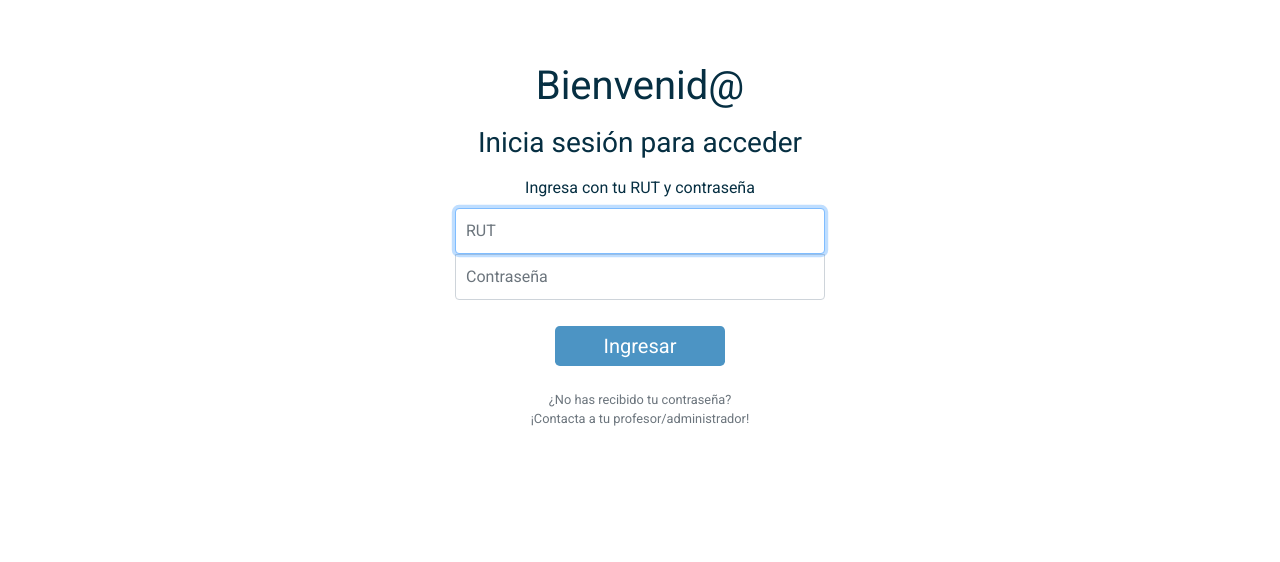
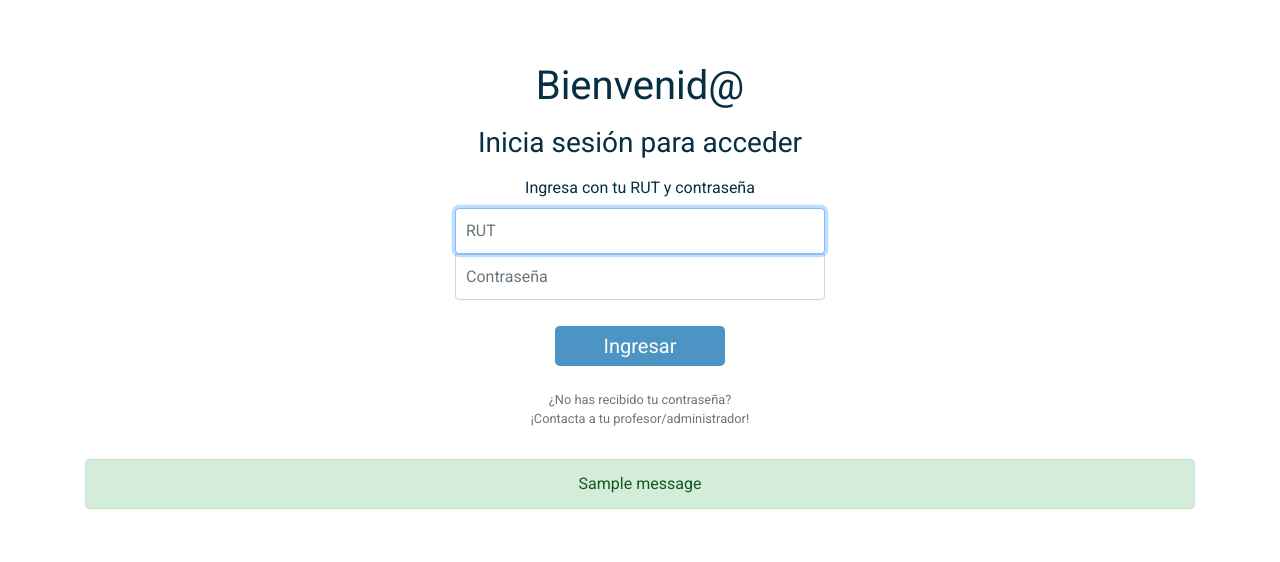
Before and after one commit to DCC-CC4401/2018-2-Tiburoncin-hu-ha-ha-T4, a Django app: page /login/ in a window 1280 px wide. Shown: the part 87-649 px from the top of the page. Run offline with Django 3.2, Linux system fonts and the light colour scheme; tables that the repository leaves empty hold one stand-in row (values such as "Sample post"); one stand-in notice (Sample message) is shown; some libraries are stand-ins or nearby versions.

Commit message:
Message warning Login

```diff
--- a/T4/coevaluacion/templates/login.html
+++ b/T4/coevaluacion/templates/login.html
@@ -40,6 +40,15 @@
                 <button class="btn btn-lg btn-primary-custom px-5 mt-3" type="submit">Ingresar</button>
                 <p class="mt-4 text-muted small">¿No has recibido tu contraseña?<br>¡Contacta a tu profesor/administrador!</p>
             </form>
+
+        {% for message in messages %}
+            <div class="alert
+            {% if message.tags == 'error' %}
+            alert-danger
+            {% else %}
+            alert-{{ message.tags }}
+            {% endif %}">{{ message }}</div>
+        {% endfor %}
         </div>
     </body>
     </html>
--- a/T4/coevaluacion/views.py
+++ b/T4/coevaluacion/views.py
@@ -245,7 +245,7 @@ def peer_assessment(request, year, semester, code, section, id):
         'teammates': teamMates,
         'questions': questions
     }
-    return render(request, 'coevaluacion-vista-alumno.html', context)
+    return render(request, 'coevaluacion.html', context)
 
 @login_required
 def answer_coevaluation(request):
```
Also changed, not shown: T4/coevaluacion/templates/coevaluacion.html (renamed from T4/coevaluacion/templates/coevaluacion-vista-alumno.html).
